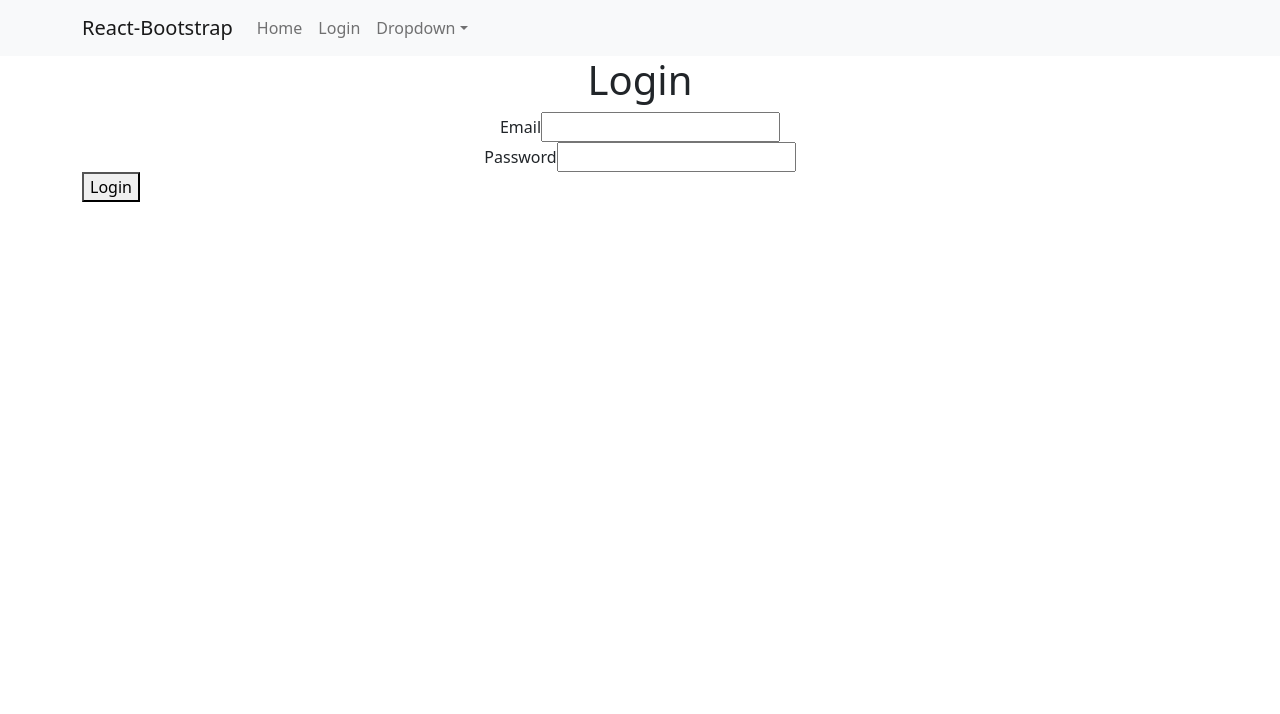
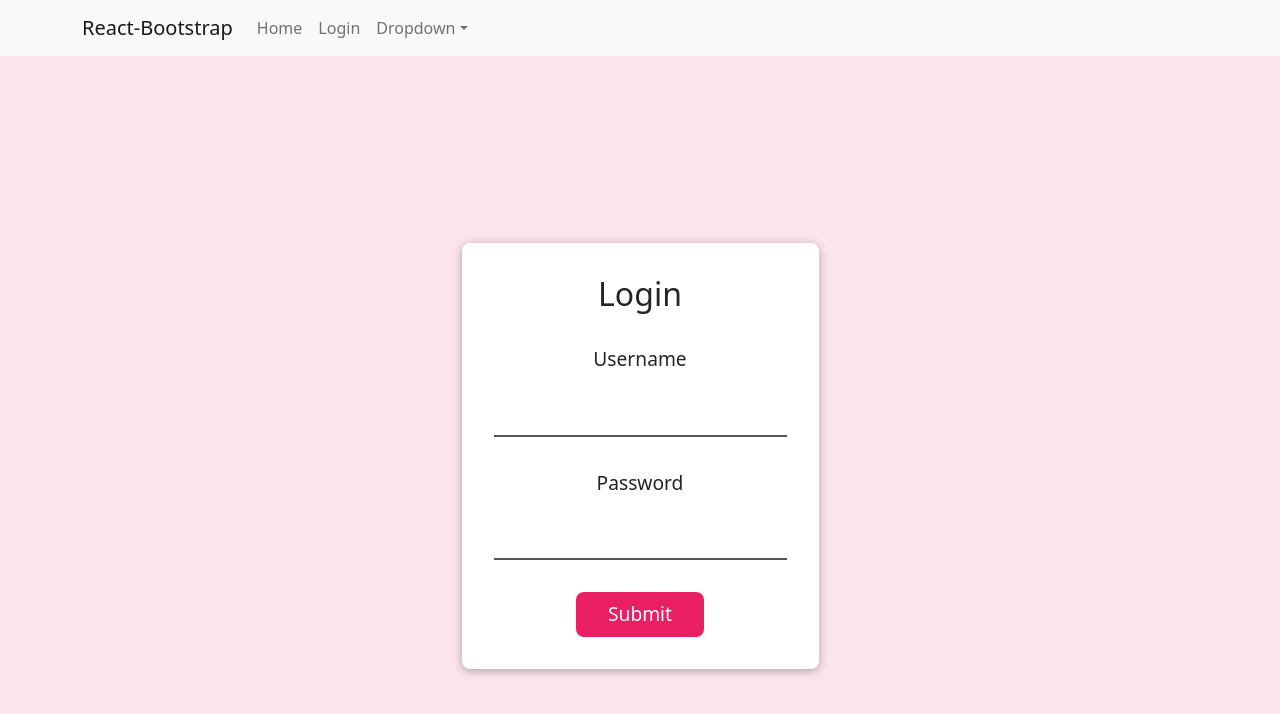
Before and after one commit to riptidepin/first-app, a React (Create React App) app: page /login in a window 1280 px wide. Shown: the top 714 px of the page. Built offline with nearby package versions, Linux system fonts and the light colour scheme.

Commit message:
with cute login page

```diff
--- a/src/pages/Login.jsx
+++ b/src/pages/Login.jsx
@@ -1,43 +1,72 @@
-import React, { useState } from 'react';
+import React from 'react';
+import styled from 'styled-components';
 
-const LoginPage = () => {
-  const [email, setEmail] = useState('');
-  const [password, setPassword] = useState('');
+const Container = styled.div`
+display: flex;
+justify-content: center;
+align-items: center;
+height: 100vh;
+background-color: #fce4ec; /* Pink background color */
+`;
 
-  const handleSubmit = (event) => {
-    event.preventDefault();
-    console.log(`Email: ${email}, Password: ${password}`);
-    // Perform login action here
-  };
+const Form = styled.form`
+display: flex;
+flex-direction: column;
+align-items: center;
+padding: 2rem;
+background-color: #fff;
+border-radius: 0.5rem;
+box-shadow: 0px 2px 10px rgba(0, 0, 0, 0.3);
+`;
 
-  return (
-    <div className="container">
-      <form onSubmit={handleSubmit} className="login-form">
-        <h1 align = 'center' className="title">Login</h1>
-        <div align = 'center' className="form-group">
-          <label htmlFor="email">Email</label>
-          <input
-            type="email"
-            id="email"
-            value={email}
-            onChange={(event) => setEmail(event.target.value)}
-            required
-          />
-        </div>
-        <div align = 'center' className="form-group">
-          <label htmlFor="password">Password</label>
-          <input
-            type="password"
-            id="password"
-            value={password}
-            onChange={(event) => setPassword(event.target.value)}
-            required
-          />
-        </div>
-        <button align = 'center' type="submit" className="submit-button">Login</button>
-      </form>
-    </div>
+const Title = styled.h1`
+font-size: 2rem;
+margin-bottom: 2rem;
+`;
+
+const Label = styled.label`
+font-size: 1.2rem;
+margin-bottom: 1rem;
+`;
+
+const Input = styled.input`
+font-size: 1.2rem;
+padding: 0.5rem;
+margin-bottom: 2rem;
+border: none;
+border-bottom: 2px solid #555;
+outline: none;
+&:focus {
+border-color: #e91e63; /* Pink border color on focus */
+}
+`;
+
+const Button = styled.button`
+font-size: 1.2rem;
+padding: 0.5rem 2rem;
+background-color: #e91e63; /* Pink button color */
+color: #fff;
+border: none;
+border-radius: 0.5rem;
+cursor: pointer;
+&:hover {
+background-color: #ff69b4; /* Lighter pink button color on hover */
+}
+`;
+
+const Login = () => {
+return (
+    <Container>
+      <Form>
+        <Title>Login</Title>
+        <Label htmlFor="username">Username</Label>
+        <Input type="text" id="username" name="username" required/>
+        <Label htmlFor="password">Password</Label>
+        <Input type="password" id="password" name="password" required/>
+        <Button type="submit">Submit</Button>
+      </Form>
+    </Container>
   );
 };
 
-export default LoginPage;
+export default Login;
```
